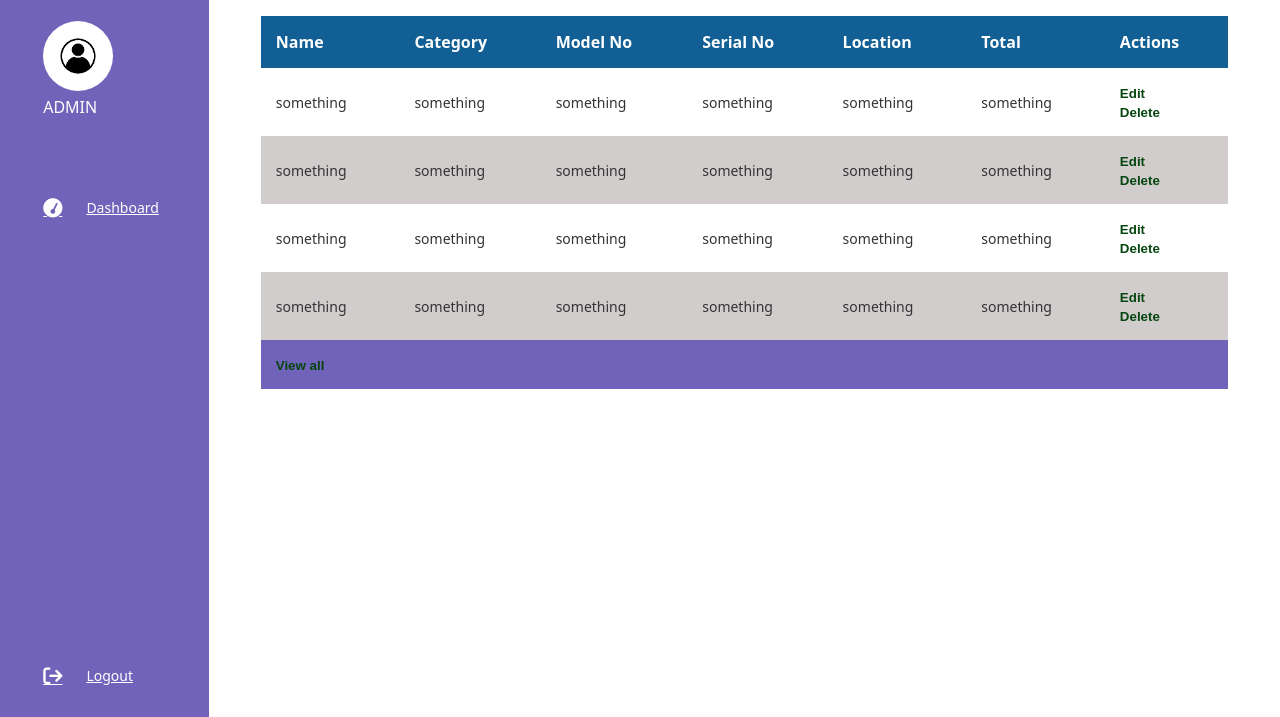
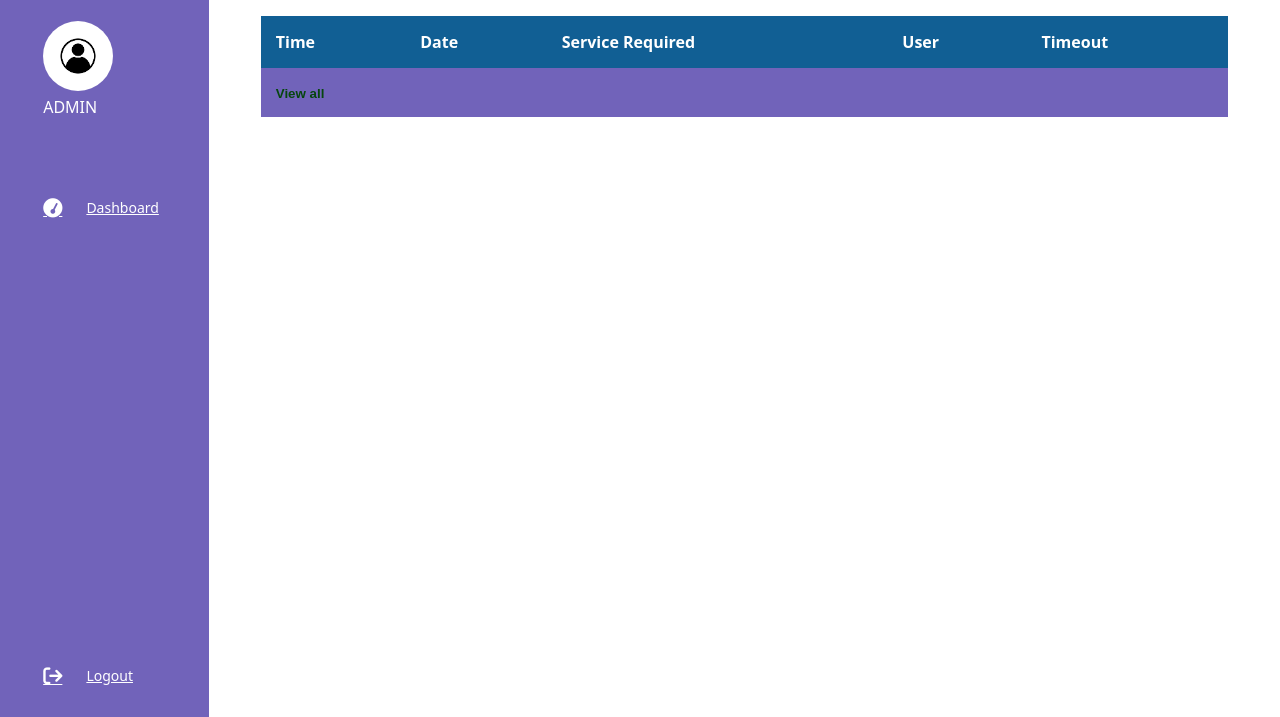
Before and after one commit to JOHNBSE/intern_assetreg, a plain HTML site: page Asset Register/client/html/requests.html in a window 1280 px wide. Shown: the part 83-800 px from the top of the page. Drawn offline with Linux system fonts and the light colour scheme.

Commit message:
Update requests.html

```diff
--- a/Asset Register/client/html/requests.html
+++ b/Asset Register/client/html/requests.html
@@ -45,52 +45,15 @@
                 <table>
                     <thead>
                         <tr>
-                            <th>Name</th>
-                            <th>Category</th>
-                            <th>Model No</th>
-                            <th>Serial No</th>
-                            <th>Location</th>
-                            <th>Total</th>
-                            <th>Actions</th>
+                            <th>Time</th>
+                            <th>Date</th>
+                            <th>Service Required</th>
+                            <th>User</th>
+                            <th>Timeout</th>
                         </tr>
                     </thead>
-                    <tbody>
-                        <tr>
-                            <td>something</td>
-                            <td>something</td>
-                            <td>something</td>
-                            <td>something</td>
-                            <td>something</td>
-                            <td>something</td>
-                            <td><button>Edit</button><br><button>Delete</button></td>
-                        </tr>
-                        <tr>
-                            <td>something</td>
-                            <td>something</td>
-                            <td>something</td>
-                            <td>something</td>
-                            <td>something</td>
-                            <td>something</td>
-                            <td><button>Edit</button><br><button>Delete</button></td>
-                        </tr>
-                        <tr>
-                            <td>something</td>
-                            <td>something</td>
-                            <td>something</td>
-                            <td>something</td>
-                            <td>something</td>
-                            <td>something</td>
-                            <td><button>Edit</button><br><button>Delete</button></td>
-                        </tr>
-                        <tr>
-                            <td>something</td>
-                            <td>something</td>
-                            <td>something</td>
-                            <td>something</td>
-                            <td>something</td>
-                            <td>something</td>
-                            <td><button>Edit</button><br><button>Delete</button></td>
-                        </tr>
+                    <tbody id = "tableBody">
+
                     </tbody>
                     <tfoot>
                         <tr>
```
